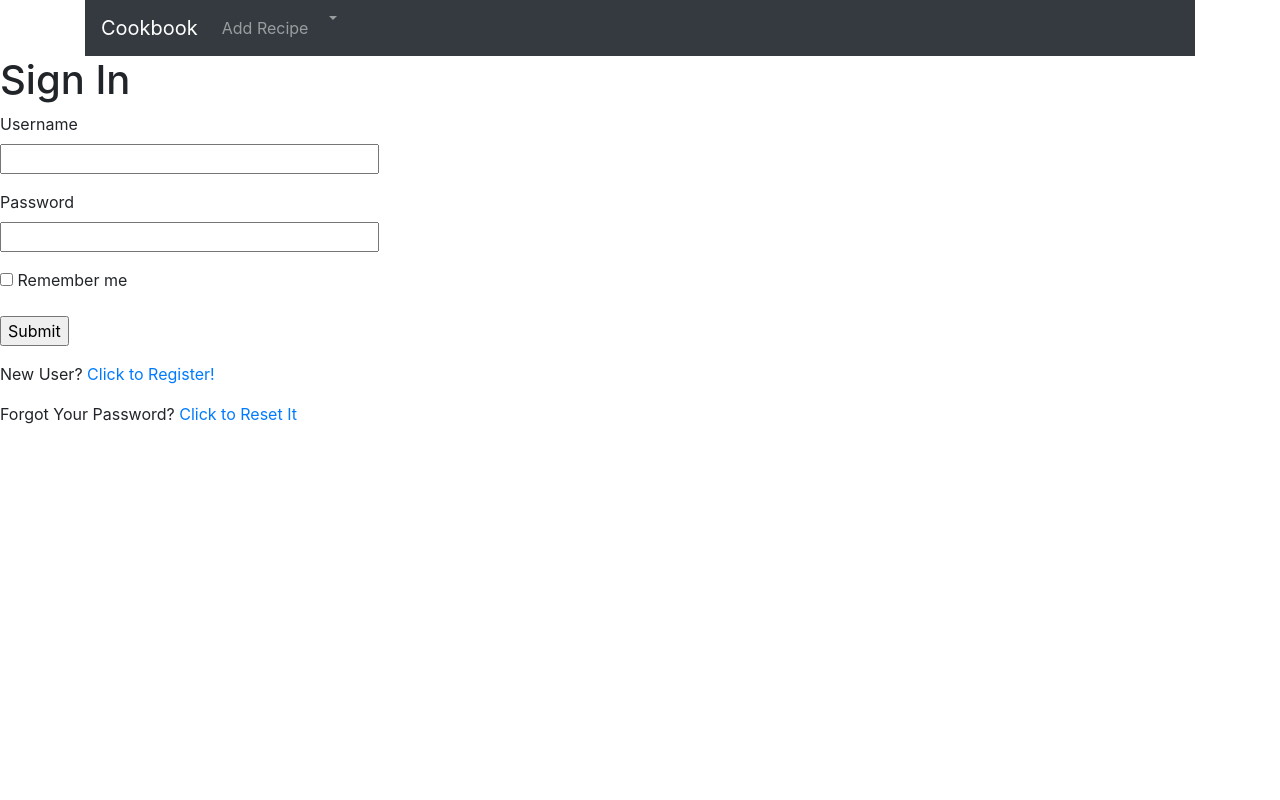
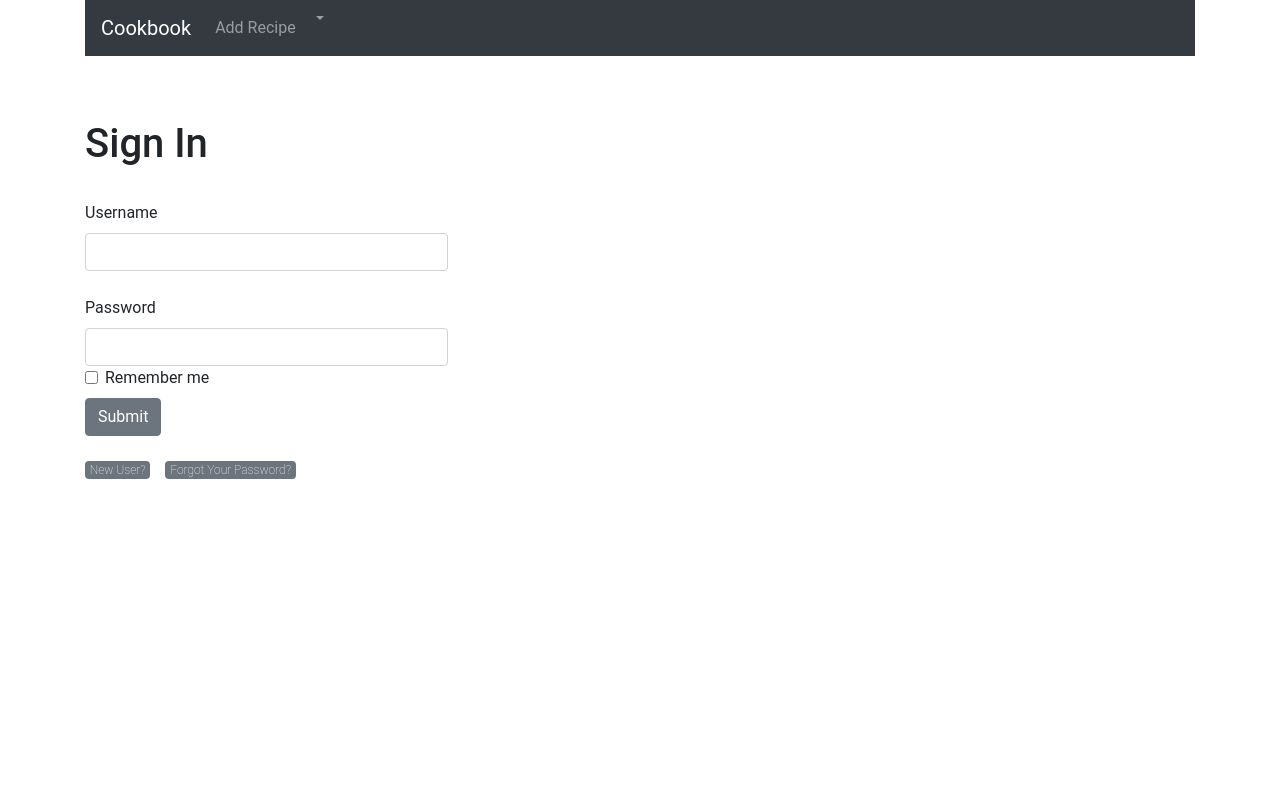
Before and after one commit to pgarr/dinner-roulette, a Python web app: template flask-app/app/templates/auth/login.html in a window 1280 px wide. Run offline with Jinja, Linux system fonts and the light colour scheme; the template is opened without the code that fills it: most values are stand-ins (such as "Sample title", 1, 10 or a date in 2020); form fields are guessed from the names that the template uses; some libraries are stand-ins or nearby versions.

Commit message:
login page front

```diff
--- a/flask-app/app/static/css/style.css
+++ b/flask-app/app/static/css/style.css
@@ -1,3 +1,19 @@
+body {
+    font-family: 'Roboto', sans-serif;
+}
+
+.author {
+    text-align: right;
+}
+
+.btn {
+    margin-left: 5px;
+}
+
+.form-check {
+    margin-left: 5px;
+}
+
 .header-top-margin {
     margin-top: 25px;
 }
@@ -6,6 +22,19 @@
     margin-top: 2px;
 }
 
+.light-badge {
+    font-weight: lighter;
+    margin-left: 15px;
+}
+
+.navbar {
+    margin-bottom: 4rem;
+}
+
+.navitem {
+    padding: 0 18px;
+}
+
 .preparation-text-area {
     height: 400px;
 }
--- a/flask-app/app/templates/auth/login.html
+++ b/flask-app/app/templates/auth/login.html
@@ -1,29 +1,51 @@
 {% extends "base.html" %}
 
 {% block content %}
+    <div class="container">
+        <div class="row header-top-margin">
+            <div class="col-12">
                 <h1>Sign In</h1>
+            </div>
+        </div>
+
         <form action="" method="post" novalidate>
             {{ form.hidden_tag() }}
-        <p>
-            {{ form.username.label }}<br>
-            {{ form.username(size=32) }}<br>
+
+            <div class="form-row header-top-margin">
+                <div class="col-lg-4 col-md-8 col-sm-12">
+                    {{ form.username.label }}
+                    {{ form.username(class_="form-control") }}
                     {% for error in form.username.errors %}
                         <span style="color: red;">[{{ error }}]</span>
                     {% endfor %}
-        </p>
-        <p>
-            {{ form.password.label }}<br>
-            {{ form.password(size=32) }}<br>
+                </div>
+            </div>
+
+            <div class="form-row header-top-margin">
+                <div class="col-lg-4 col-md-8 col-sm-12">
+                    {{ form.password.label }}
+                    {{ form.password(class_="form-control") }}
                     {% for error in form.password.errors %}
                         <span style="color: red;">[{{ error }}]</span>
                     {% endfor %}
-        </p>
-        <p>{{ form.remember_me() }} {{ form.remember_me.label }}</p>
-        <p>{{ form.submit() }}</p>
+                </div>
+            </div>
+
+            <div class="form-row">
+                <div class="form-check">
+                    {{ form.remember_me(class_="form-check-input") }}
+                    {{ form.remember_me.label }}
+                </div>
+            </div>
+
+            <div class="form-row">
+                {{ form.submit(class_="btn btn-secondary") }}
+            </div>
         </form>
-    <p>New User? <a href="{{ url_for('auth.register') }}">Click to Register!</a></p>
-    <p>
-        Forgot Your Password?
-        <a href="{{ url_for('auth.reset_password_request') }}">Click to Reset It</a>
-    </p>
+
+        <div class="row header-top-margin">
+            <a href="{{ url_for('auth.register') }}" class="badge badge-secondary light-badge">New User?</a>
+            <a href="{{ url_for('auth.reset_password_request') }}" class="badge badge-secondary light-badge">Forgot Your Password?</a>
+        </div>
+    </div>
 {% endblock %}
```
Also changed, not shown: sites-mockups/base.html (+18 -12 lines), sites-mockups/css/styles.css (+33 -4 lines), sites-mockups/login.html (+60 -29 lines). Lines whose indentation alone changed are shown as unchanged.
